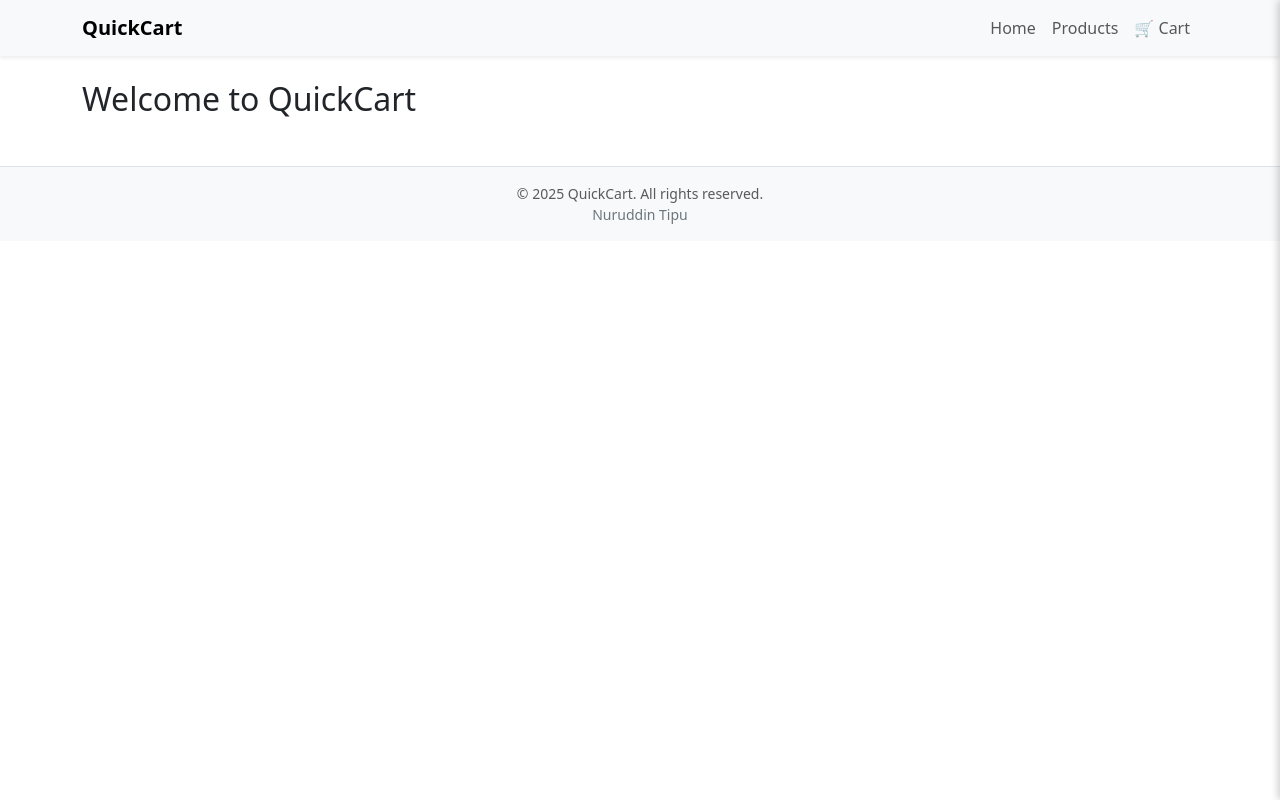
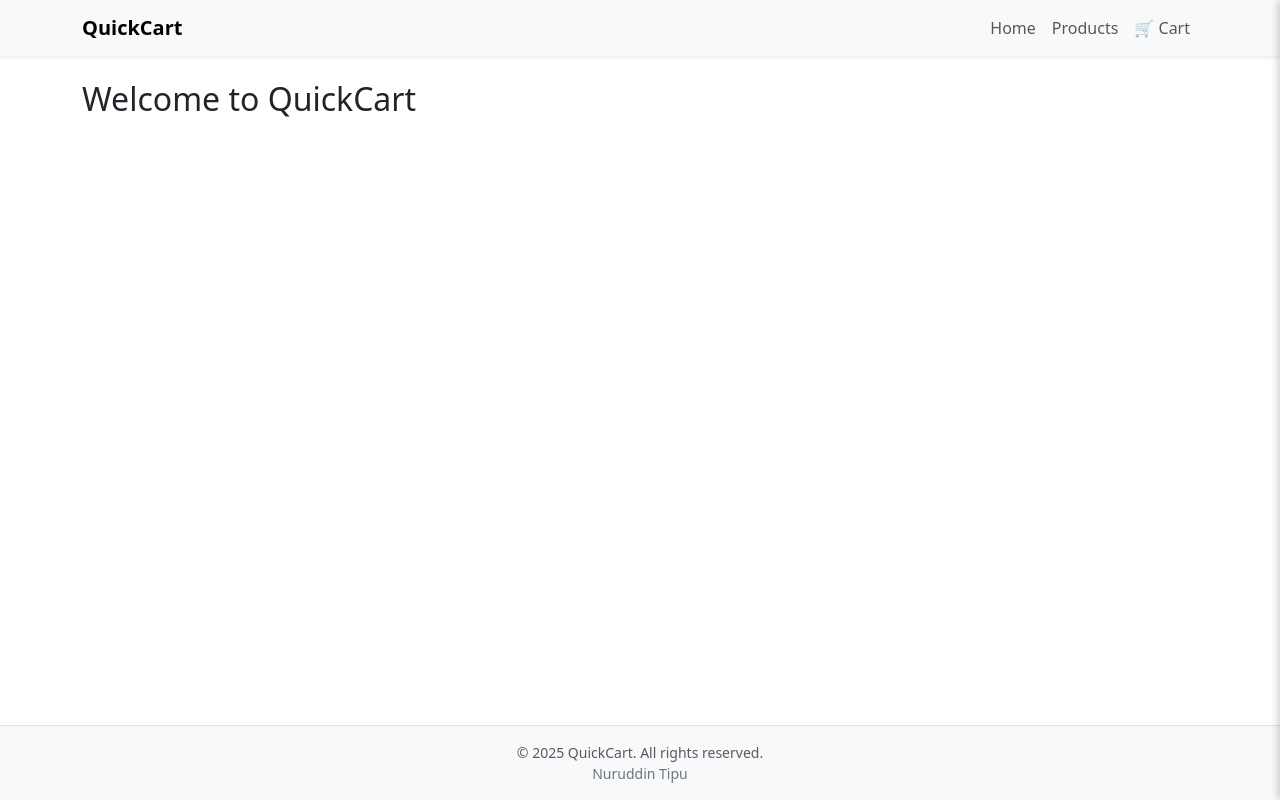
Before and after one commit to nuruddintipu/QuickCart, a React (Vite) app in the folder frontend/: page / in a window 1280 px wide. Built offline with nearby package versions, Linux system fonts and the light colour scheme.

Commit message:
feat: add basic styling for page to take available space

```diff
--- /dev/null
+++ b/frontend/src/App.css
@@ -0,0 +1,14 @@
+html, body, #root {
+    height: 100%;
+    margin: 0;
+}
+
+.app-container {
+    display: flex;
+    flex-direction: column;
+    min-height: 100vh;
+}
+
+.content {
+    flex: 1 !important;
+}
--- a/frontend/src/App.jsx
+++ b/frontend/src/App.jsx
@@ -1,12 +1,15 @@
 import { BrowserRouter as Router } from "react-router-dom";
 import AppRouter from "./routes/AppRouter.jsx";
 import {ToastContainer} from "react-toastify";
+import './App.css';
 
 function App() {
   return (
     <>
         <Router>
-            <AppRouter />
+            <div className="app-container">
+                <AppRouter />
+            </div>
         </Router>
         <ToastContainer position="bottom-right"  autoClose={2000} />
     </>
```
